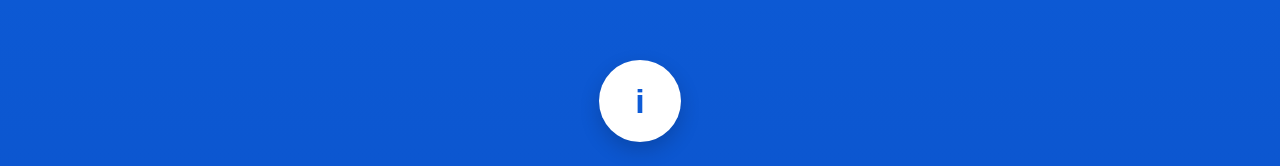
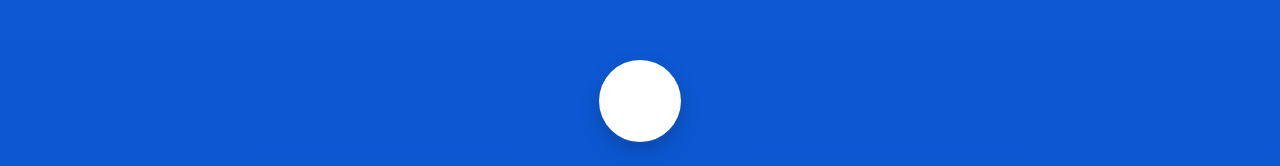
Before and after one commit to jumboslice09/terminal-operations-board, a Next.js app: page / in a window 1280 px wide. Shown: the part 137-303 px from the top of the page. Built offline with nearby package versions, Linux system fonts and the light colour scheme.

Commit message:
Update page.tsx

```diff
--- a/app/page.tsx
+++ b/app/page.tsx
@@ -38,7 +38,6 @@ export default function Home() {
               fontWeight: 700,
             }}
           >
-            i
           </div>
         </div>
 
```
